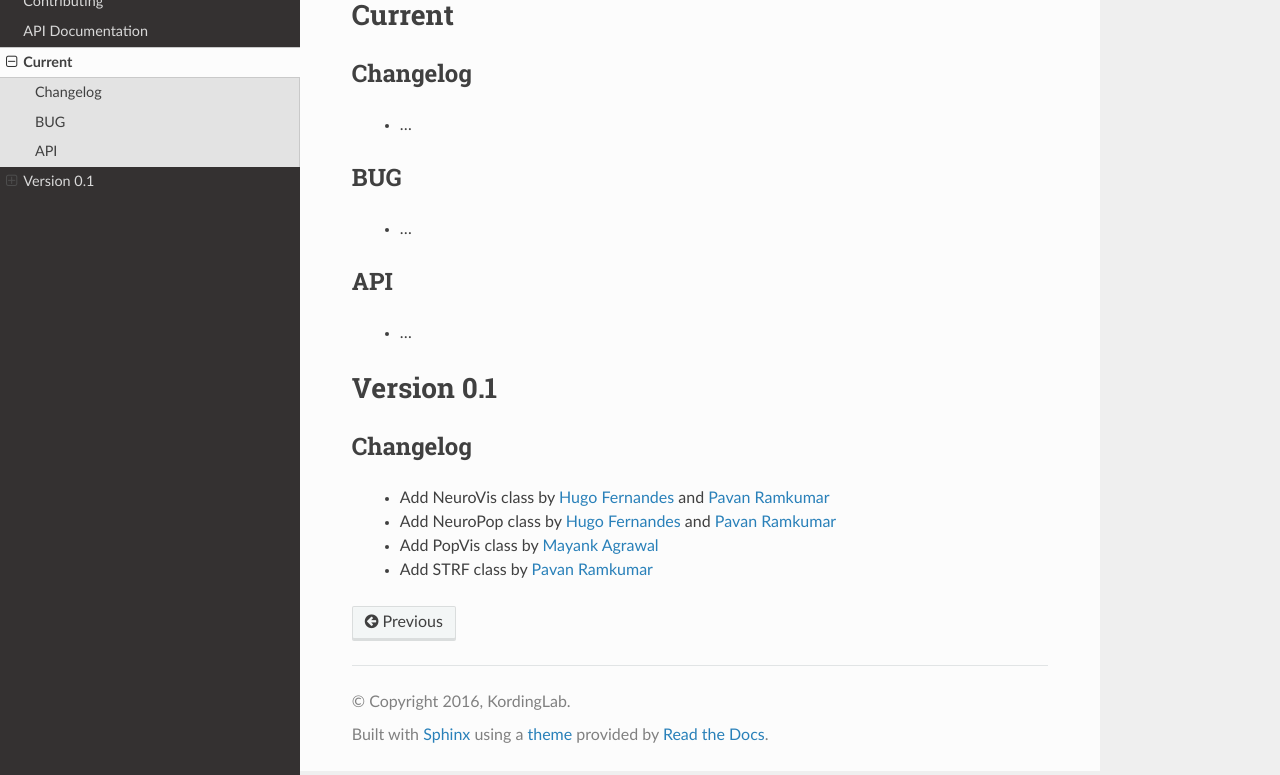
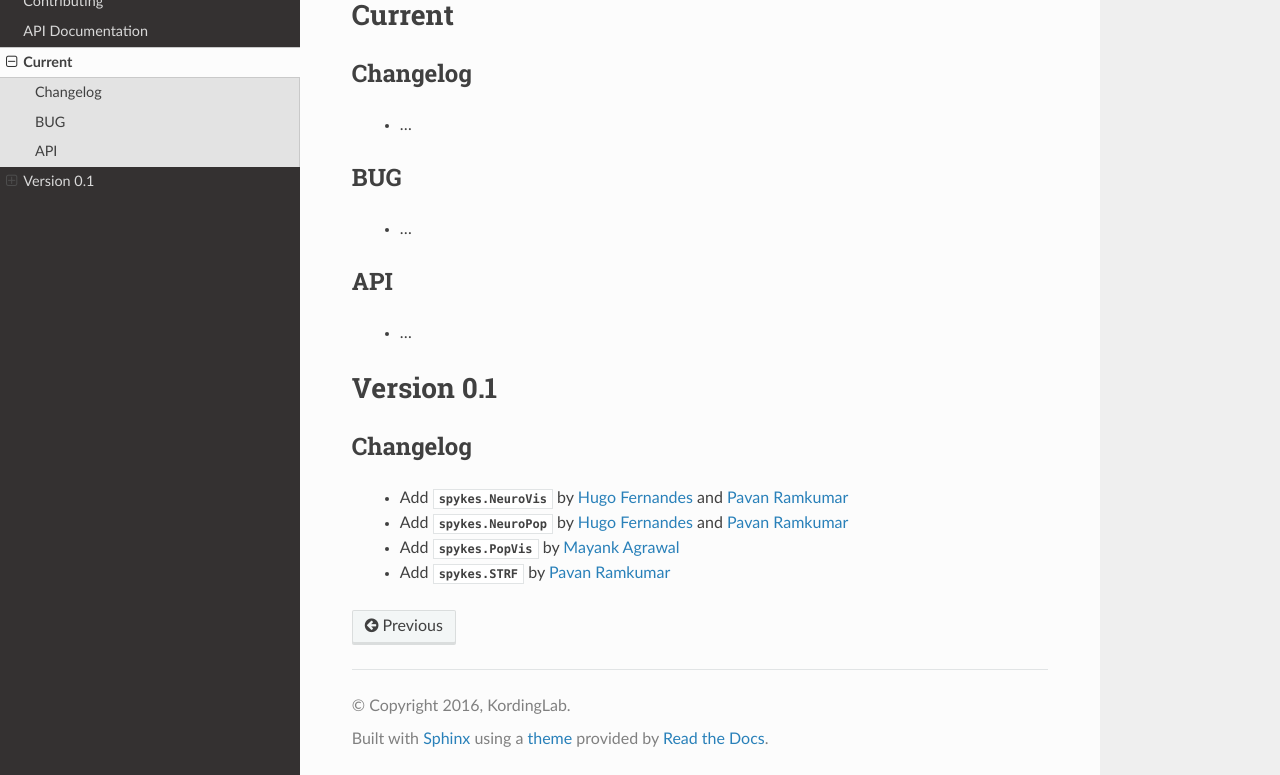
Before and after one commit to KordingLab/spykes, a Sphinx documentation site: the page built from doc/whats_new.rst, in a window 1280 px wide and 978 px high, cut to the strip 203-978 px from the top of the window. Built offline with Sphinx 7.4.7 and the Read the Docs theme 2.0.0, drawn with Linux system fonts in a browser that asks for light colours; pages that are not in the unit, such as notebooks, are missing from menus.

Commit message:
changing formatting

```diff
--- a/doc/whats_new.rst
+++ b/doc/whats_new.rst
@@ -33,10 +33,10 @@ Version 0.1
 Changelog
 ~~~~~~~~~
 
-    - Add NeuroVis class by `Hugo Fernandes`_ and `Pavan Ramkumar`_
-    - Add NeuroPop class by `Hugo Fernandes`_ and `Pavan Ramkumar`_
-    - Add PopVis class by `Mayank Agrawal`_
-    - Add STRF class by `Pavan Ramkumar`_
+    - Add :class:`spykes.NeuroVis` by `Hugo Fernandes`_ and `Pavan Ramkumar`_
+    - Add :class:`spykes.NeuroPop` by `Hugo Fernandes`_ and `Pavan Ramkumar`_
+    - Add :class:`spykes.PopVis` by `Mayank Agrawal`_
+    - Add :class:`spykes.STRF` by `Pavan Ramkumar`_
 
 .. _Hugo Fernandes: http:/github.com/hugoguh
 .. _Mainak Jas: https://perso.telecom-paristech.fr/mjas/
```
